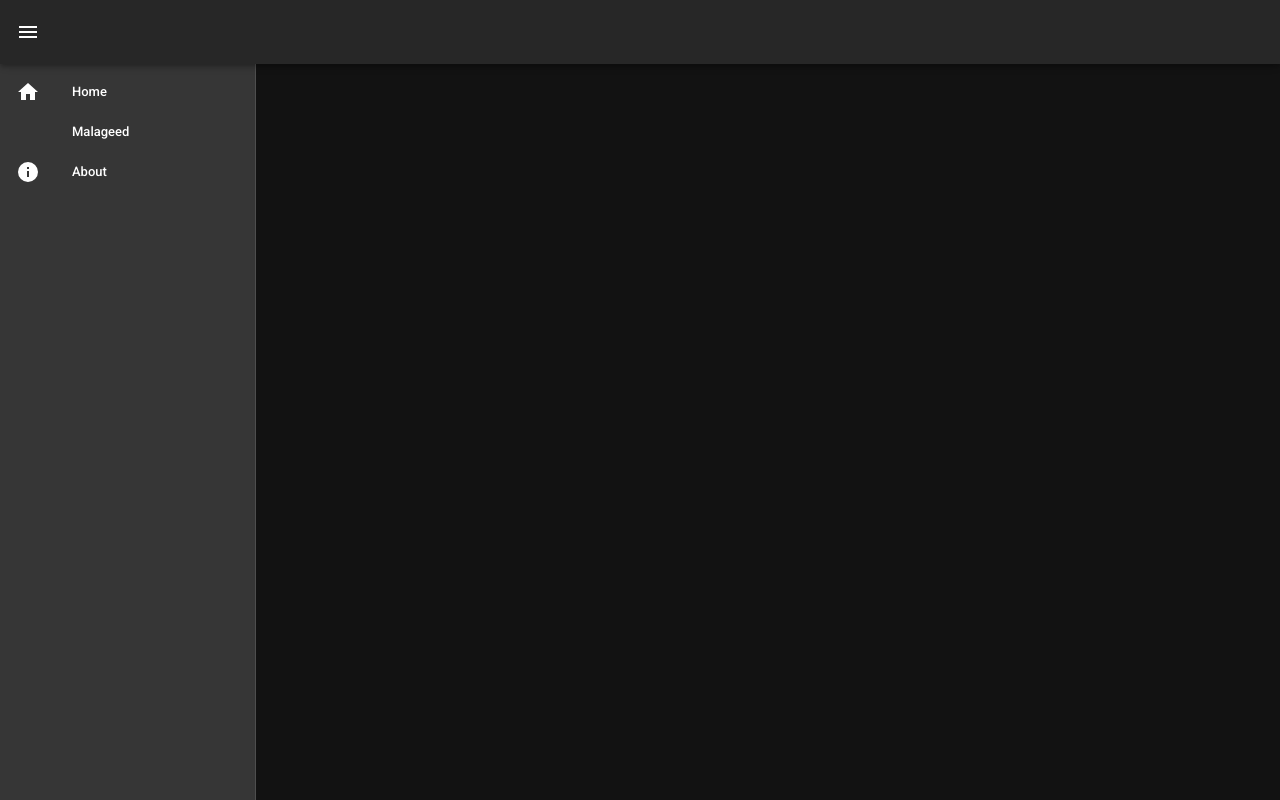
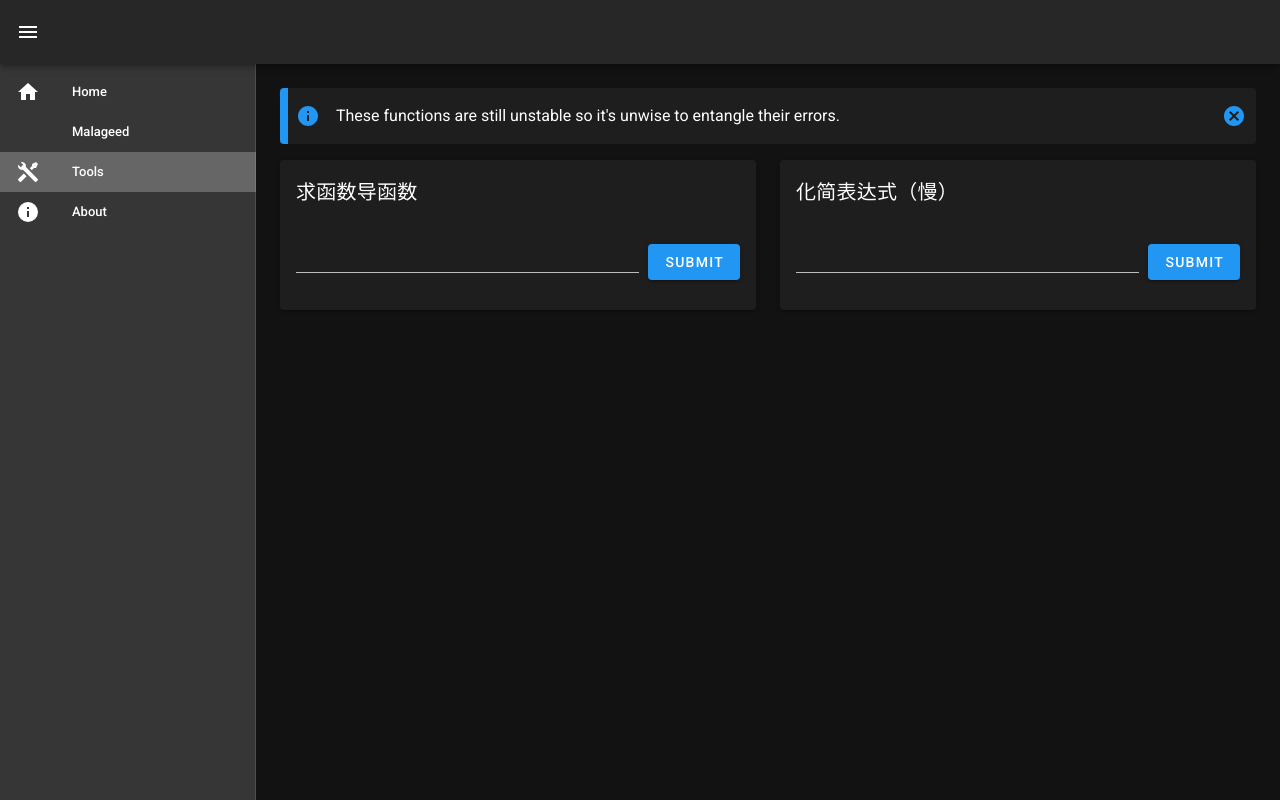
Before and after one commit to wenxuanjun/boring-website, a Vue app: page /#/tools in a window 1280 px wide. Built offline with nearby package versions, Linux system fonts and the light colour scheme.

Commit message:
Tools are now available. (unstable)

```diff
--- a/package.json
+++ b/package.json
@@ -9,6 +9,8 @@
   },
   "dependencies": {
     "core-js": "^3.4.4",
+    "katex": "^0.11.1",
+    "mathjs": "^6.6.0",
     "nprogress": "^0.2.0",
     "vue": "^2.6.10",
     "vue-router": "^3.1.3",
--- a/public/index.html
+++ b/public/index.html
@@ -9,9 +9,7 @@
     <link rel="stylesheet" href="https://fonts.googleapis.com/css?family=Roboto:100,300,400,500,700,900">
   </head>
   <body>
-    <noscript>
-      <strong>Enable JavaScript Now!</strong>
-    </noscript>
+    <noscript>JavaScript Needed!</noscript>
     <div id="app"></div>
   </body>
 </html>
--- a/src/App.vue
+++ b/src/App.vue
@@ -26,6 +26,7 @@
 <script>
 import { mdiHome } from "@mdi/js";
 import { mdiTeach } from "@mdi/js";
+import { mdiTools } from "@mdi/js";
 import { mdiInformation } from "@mdi/js";
 
 export default {
@@ -34,19 +35,13 @@ export default {
   },
   created() {
     this.$vuetify.theme.dark = true;
-    var _hmt = _hmt || [];
-    (function() {
-      var hm = document.createElement("script");
-      hm.src = "https://hm.baidu.com/hm.js?e7f8d870262a62bf7b4f23ddc7c3c174";
-      var s = document.getElementsByTagName("script")[0];
-      s.parentNode.insertBefore(hm, s);
-    })();
   },
   data() {
     return {
       items: [
         { title: "Home", icon: mdiHome, link: "/" },
         { title: "Malageed", icon: mdiTeach, link: "/malageed" },
+        { title: "Tools", icon: mdiTools, link: "/tools" },
         { title: "About", icon: mdiInformation, link: "/about" }
       ],
       drawer: null,
--- a/src/router/index.js
+++ b/src/router/index.js
@@ -2,10 +2,6 @@ import Vue from 'vue'
 import VueRouter from 'vue-router'
 import NProgress from 'nprogress'
 import 'nprogress/nprogress.css'
-
-import Home from '../views/Home.vue'
-import Malageed from '../views/Malageed.vue'
-import About from '../views/About.vue'
 
 Vue.use(VueRouter)
 
@@ -13,17 +9,22 @@ const routes = [
   {
     path: '/',
     name: 'home',
-    component: Home
+    component: () => import('../views/Home.vue')
   },
   {
     path: '/malageed',
     name: 'malageed',
-    component: Malageed
+    component: () => import('../views/Malageed.vue')
+  },
+  {
+    path: '/tools',
+    name: 'tools',
+    component: () => import('../views/Tools.vue')
   },
   {
     path: '/about',
     name: 'about',
-    component: About
+    component: () => import('../views/About.vue')
   }
 ]
 
--- /dev/null
+++ b/src/views/Tools.vue
@@ -0,0 +1,67 @@
+<template>
+  <v-container>
+    <v-alert type="info" colored-border border="left" dismissible>
+      These functions are still unstable so it's unwise to entangle their errors.
+    </v-alert>
+    <v-row>
+      <v-col cols="12" sm="6">
+        <v-card>
+          <v-card-title>求函数导函数</v-card-title>
+          <v-card-text>
+            <v-text-field v-model="dericative_input">
+              <template v-slot:append-outer>
+                <v-btn color="primary" @click="getDerivatived">Submit</v-btn>
+              </template>
+            </v-text-field>
+            <div v-html="derivatived"></div>
+          </v-card-text>
+        </v-card>
+      </v-col>
+      <v-col cols="12" sm="6">
+        <v-card>
+          <v-card-title>化简表达式（慢）</v-card-title>
+          <v-card-text>
+            <v-text-field v-model="rationalize_input">
+              <template v-slot:append-outer>
+                <v-btn color="primary" @click="getRationalized">Submit</v-btn>
+              </template>
+            </v-text-field>
+            <div v-html="rationalized"></div>
+          </v-card-text>
+        </v-card>
+      </v-col>
+    </v-row>
+  </v-container>
+</template>
+
+<script>
+import "katex/dist/katex.min.css";
+import katex from "katex";
+import { rationalize } from "mathjs";
+import { derivative } from "mathjs";
+
+export default {
+  data() {
+    return {
+      derivatived: "",
+      rationalized: "",
+      dericative_input: "",
+      rationalize_input: ""
+    };
+  },
+  methods: {
+    getDerivatived: function() {
+      this.derivatived = this.runKatex(derivative(this.dericative_input, "x").toTex())
+    },
+    getRationalized: function() {
+        this.rationalized = this.runKatex(rationalize(this.rationalize_input).toTex())
+    },
+    runKatex: function(input) {
+      return katex.renderToString(input,{
+          throwOnError: false,
+          displayMode:true
+        })
+    }
+  }
+};
+</script>
--- a/vue.config.js
+++ b/vue.config.js
@@ -2,6 +2,9 @@ const path = require('path')
 const fs = require('fs')
 
 module.exports = {
+  chainWebpack: config => {
+    config.plugins.delete('prefetch')
+  },
   devServer: {
     hot: true,
     host: '0.0.0.0',
```
Also changed, not shown: 1 other file (tests, documents, lock files or other folders).
